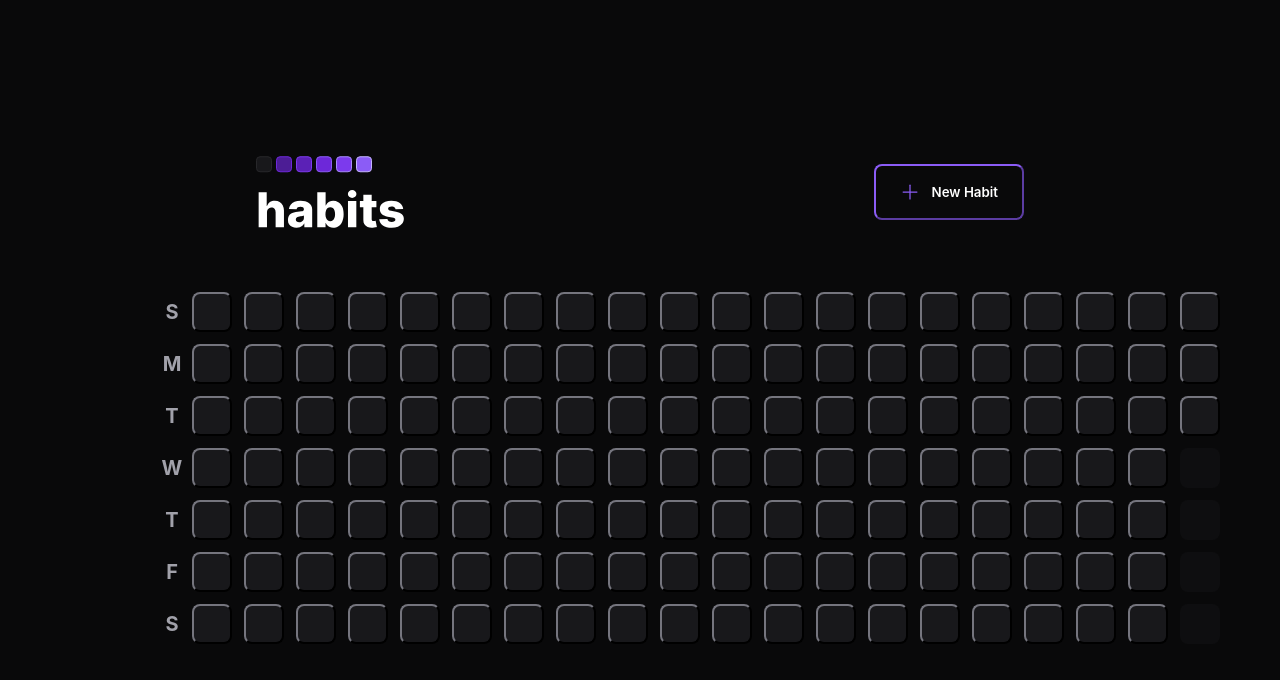
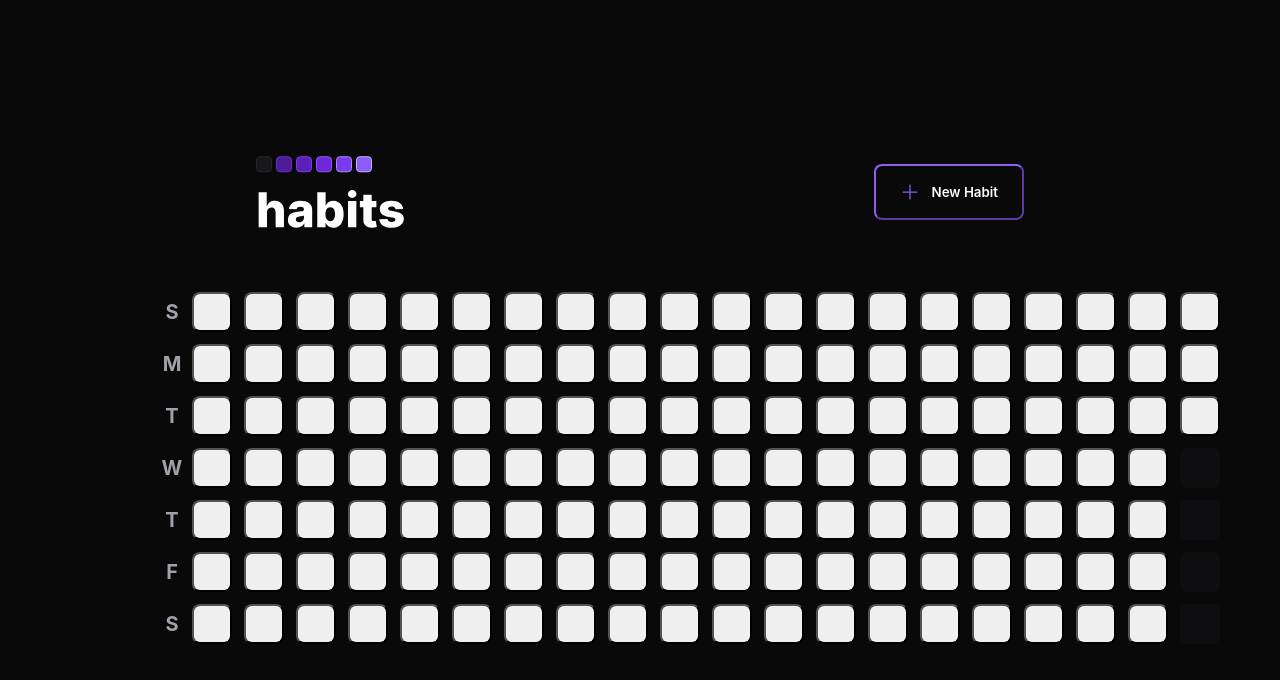
Before and after one commit to JVGC/Habit-Tracker, a React (Vite) app in the folder frontend/: page / in a window 1280 px wide. Shown: the top 680 px of the page. Built offline with nearby package versions, Linux system fonts and the light colour scheme.

Commit message:
Add conditional background to HabitDay based on completion percentage

```diff
--- a/frontend/src/components/HabitDay/HabitDay.tsx
+++ b/frontend/src/components/HabitDay/HabitDay.tsx
@@ -1,21 +1,35 @@
 import * as Popover from '@radix-ui/react-popover'
 
 import { ProgressIndicator, ProgressRoot, PopoverArrow, PopoverContent, PopoverTrigger, SelectedDate, SelectedDay } from "./styles";
+import dayjs from 'dayjs';
+import { WEEKDAYS } from '../../utils/date';
+import clsx from 'clsx';
 
-const completed =  0
-export function HabitDay(){
+interface Props {
+  date: Date;
+  completed: number;
+  total: number;
+}
+export function HabitDay({date, completed, total}: Props){
 
-
+  const completedPercentage = Math.round((completed/total) * 100)
   return (
     <Popover.Root>
-      <PopoverTrigger />
+      <PopoverTrigger className={clsx({
+        'progress-0': completedPercentage===0,
+        'progress-0-20': completedPercentage >0 && completedPercentage <20,
+        'progress-20-40': completedPercentage >=20 && completedPercentage <40,
+        'progress-40-60': completedPercentage >=40 && completedPercentage <60,
+        'progress-60-80': completedPercentage >=60 && completedPercentage <80,
+        'progress-80-100': completedPercentage >=80
+      })}/>
       <Popover.Portal>
         <PopoverContent>
-          <SelectedDay>Quarta</SelectedDay>
-          <SelectedDate>17/05</SelectedDate>
+          <SelectedDay>{WEEKDAYS[date.getDay()]}</SelectedDay>
+          <SelectedDate>{dayjs(date).format('DD/MM')}</SelectedDate>
 
-          <ProgressRoot value={completed}>
-          <ProgressIndicator completed={completed}/>
+          <ProgressRoot value={completedPercentage}>
+          <ProgressIndicator completed={completedPercentage}/>
 
           </ProgressRoot>
           <PopoverArrow height={8} width={16}/>
--- a/frontend/src/components/HabitDay/styles.ts
+++ b/frontend/src/components/HabitDay/styles.ts
@@ -6,9 +6,7 @@ export const PopoverTrigger = styled(Popover.Trigger)`
   height: 2.5rem;
   width: 2.5rem;
 
-  background-color: #18181B;
   border-width: 2px;
-  border-color: #27272A;
   border-radius: 0.5rem;
   cursor: pointer;
 `
--- a/frontend/src/components/SummaryTable/styles.ts
+++ b/frontend/src/components/SummaryTable/styles.ts
@@ -4,6 +4,37 @@ import { styled } from "styled-components";
 export const Container = styled.div`
   width: 100%;
   display: flex;
+
+  .progress-0 {
+    background-color: #18181B;
+    border-color: #27272A;
+  }
+
+  .progress-0-20 {
+    background-color: #4C1D95;
+    border-color: #5B21B6;
+  }
+
+  .progress-20-40 {
+    background-color: #5B21B6;
+    border-color: #5B21B6;
+  }
+
+  .progress-40-60 {
+    background-color: #6D28D9;
+    border-color: #8B5CF6;
+  }
+
+  .progress-60-80 {
+    background-color: #5B21B6;
+    border-color: #8B5CF6;
+  }
+
+  .progress-80-100 {
+    background-color: #8B5CF6;
+    border-color: #A78BFA;
+  }
+
 `
 
 export const Week = styled.div`
```
